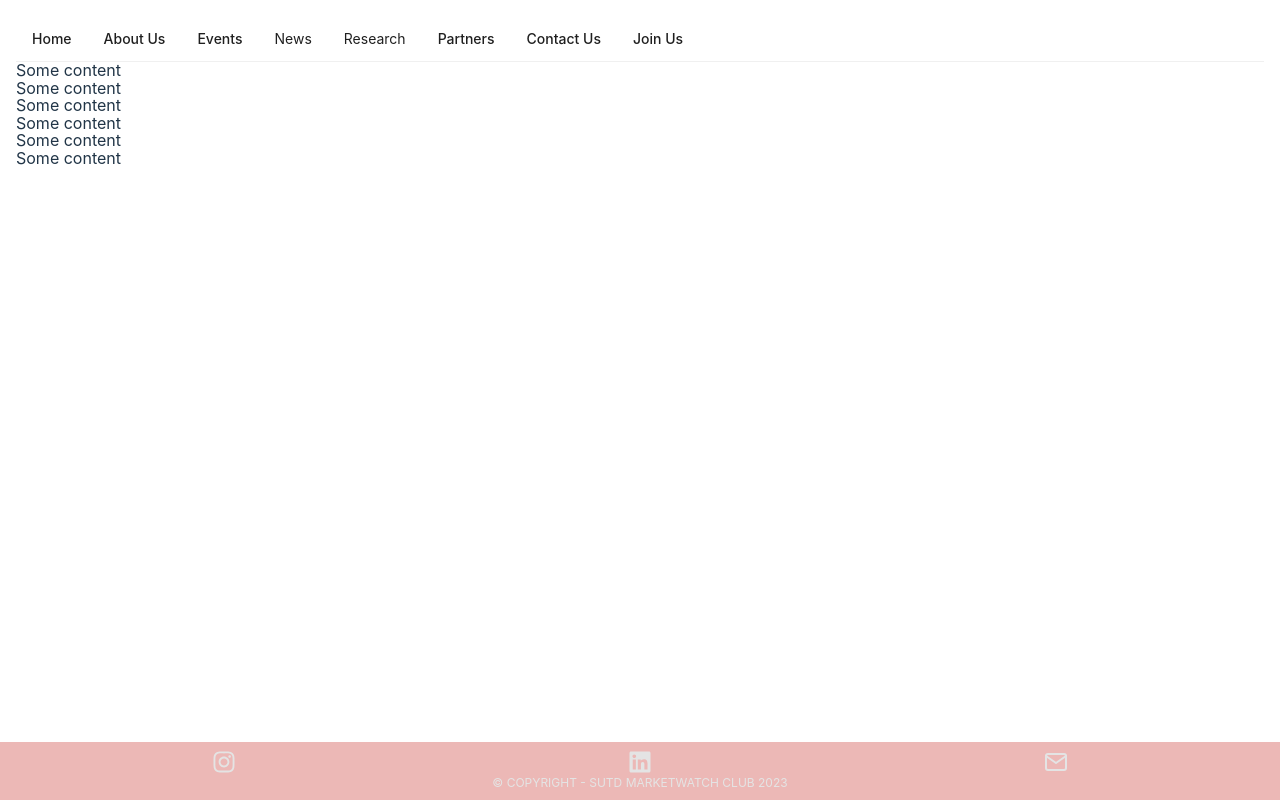
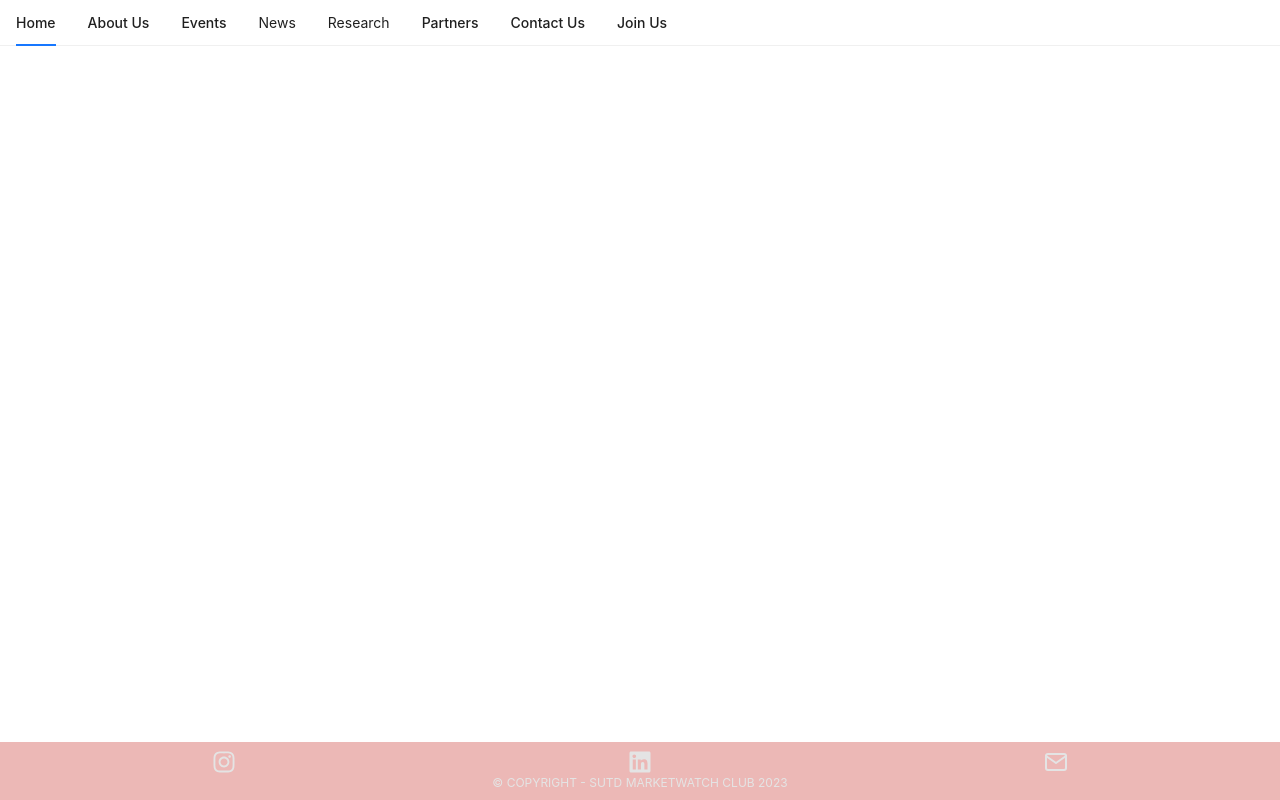
Before and after one commit to yash2mehta/website, a React (Vite) app: page / in a window 1280 px wide. Built offline with nearby package versions, Linux system fonts and the light colour scheme.

Commit message:
uploaded logo, added router

```diff
--- a/src/App.tsx
+++ b/src/App.tsx
@@ -4,21 +4,18 @@ import viteLogo from '/vite.svg'
 import './App.css'
 import Navbar from './components/Navbar/Navbar';
 import Footer from './components/Footer/Footer';
-import { BrowserRouter } from 'react-router-dom'
+import { BrowserRouter, Routes, Route } from 'react-router-dom'
 
 function App() {
   const [count, setCount] = useState(0)
 
   return (
     <BrowserRouter>
+      <Navbar/>
       <div className="App">
-        <Navbar/>
-        <h1>Some content</h1>
-        <h1>Some content</h1>
-        <h1>Some content</h1>
-        <h1>Some content</h1>
-        <h1>Some content</h1>
-        <h1>Some content</h1>
+        <Routes>
+
+        </Routes>
       </div>
       <Footer/>
     </BrowserRouter>
--- a/src/components/Navbar/Navbar.tsx
+++ b/src/components/Navbar/Navbar.tsx
@@ -82,7 +82,7 @@ const items: MenuProps['items'] = [
 
 const Navbar: React.FC = () => {
   const [current, setCurrent] = useState('');
-  const isAboveMediumScreens = useMediaQuery("(min-width: 1240px)");
+  const isAboveMediumScreens = useMediaQuery("(min-width: 768px)");
   const [hamburgerToggle, setHamburgerToggle] = useState(false);
 
   const onClick: MenuProps['onClick'] = (e) => {
```
Also changed, not shown: src/assets/logo_light.png (added).
